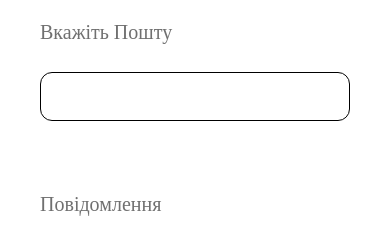
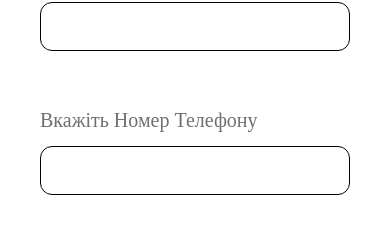
Before and after one commit to grinchikk1/repairtechlab, a React (Create React App) app: page /make_an_appointment in a window 390 px wide. Shown: the part 356-598 px from the top of the page. Built offline with nearby package versions, Linux system fonts and the light colour scheme; no server answers.

Commit message:
add phone to register

```diff
--- a/package.json
+++ b/package.json
@@ -1,6 +1,6 @@
 {
     "name": "repairtechlab",
-    "version": "0.1.4",
+    "version": "0.1.5",
     "private": true,
     "dependencies": {
         "@emotion/react": "^11.11.1",
--- a/src/App.js
+++ b/src/App.js
@@ -19,7 +19,6 @@ const NotFound = lazy(() => import("./pages/NotFound"));
 function App() {
     return (
         <Box
-            maxWidth="xl"
             sx={{
                 display: "flex",
                 flexDirection: "column",
--- a/src/components/AppBar.jsx
+++ b/src/components/AppBar.jsx
@@ -66,7 +66,6 @@ export default function PrimaryAppBar() {
 
     return (
         <AppBar
-            position="fixed"
             elevation={1}
             style={{ background: "rgba(255, 255, 255, 0.7)" }}
         >
--- a/src/pages/Admin.jsx
+++ b/src/pages/Admin.jsx
@@ -97,6 +97,9 @@ export default function Admin() {
                                     <Typography level="title-md">
                                         <b>Пошта: </b> {card.data.email}
                                     </Typography>
+                                    <Typography level="title-md">
+                                        <b>Телефон: </b> {card.data.phone}
+                                    </Typography>
                                     <Accordion
                                         elevation={0}
                                         sx={{
--- a/src/pages/MakeAnAppointment.jsx
+++ b/src/pages/MakeAnAppointment.jsx
@@ -12,6 +12,9 @@ import ButtonOutline from "../components/ButtonOutline";
 
 const validationSchema = Yup.object().shape({
     username: Yup.string().required("Поле обовʼязкове"),
+    phone: Yup.string()
+        .matches(/^\+?3?8?(0\d{9})$/, "Не вірний формат телефону")
+        .required("Поле обовʼязкове"),
     email: Yup.string()
         .email("Не вірний формат пошти")
         .required("Поле обовʼязкове"),
@@ -41,6 +44,7 @@ export default function MakeAnAppointment() {
         initialValues: {
             username: customer ? customer.name : "",
             email: customer ? customer.email : "",
+            phone: customer ? customer.phone : "",
             textField: "",
         },
         validationSchema,
@@ -48,6 +52,7 @@ export default function MakeAnAppointment() {
             const data = {
                 name: values.username,
                 email: values.email,
+                phone: values.phone,
                 textField: values.textField,
             };
             await addData(data);
@@ -79,7 +84,6 @@ export default function MakeAnAppointment() {
                 flexDirection: "column",
                 alignContent: "center",
                 justifyContent: "space-evenly",
-                height: "calc(100vh - 120px)",
                 pl: 4,
                 pr: 4,
                 pt: 10,
@@ -132,7 +136,27 @@ export default function MakeAnAppointment() {
                 onChange={formik.handleChange}
                 onBlur={formik.handleBlur}
             />
-
+            <Typography variant="h6" color="primary" sx={{ pt: 3, pb: 1 }}>
+                Вкажіть Номер Телефону
+            </Typography>
+            <TextField
+                type="tel"
+                name="phone"
+                value={formik.values.phone}
+                variant="outlined"
+                autoComplete="phone"
+                error={
+                    (formik.touched.phone || formik.submitCount > 0) &&
+                    Boolean(formik.errors.phone)
+                }
+                helperText={
+                    formik.touched.phone || formik.submitCount > 0
+                        ? formik.errors.phone || "\u200b"
+                        : " "
+                }
+                onChange={formik.handleChange}
+                onBlur={formik.handleBlur}
+            />
             <Typography variant="h6" color="primary" sx={{ pt: 3, pb: 1 }}>
                 Повідомлення
             </Typography>
--- a/src/pages/Profile.jsx
+++ b/src/pages/Profile.jsx
@@ -85,7 +85,7 @@ export default function Profile() {
             >
                 <Typography
                     variant="h4"
-                    sx={{ pt: 2, fontSize: { xs: 20, md: 30 } }}
+                    sx={{ pt: 2, fontSize: { xs: 26, md: 36 } }}
                 >
                     Профіль користувача
                 </Typography>
@@ -114,11 +114,14 @@ export default function Profile() {
                             {customer.name.charAt(0)}
                         </Avatar>
                         <Box>
-                            <Typography variant="h6">
+                            <Typography variant="h5">
                                 {customer.name}
                             </Typography>
-                            <Typography variant="h7">
+                            <Typography variant="h6">
                                 {customer.email}
+                            </Typography>
+                            <Typography variant="h6">
+                                {customer.phone}
                             </Typography>
                         </Box>
                     </Box>
--- a/src/pages/Register.jsx
+++ b/src/pages/Register.jsx
@@ -18,6 +18,9 @@ const validationSchema = Yup.object().shape({
     username: Yup.string().required("Поле обовʼязкове"),
     email: Yup.string()
         .email("Не вірний формат пошти")
+        .required("Поле обовʼязкове"),
+    phone: Yup.string()
+        .matches(/^\+?3?8?(0\d{9})$/, "Не вірний формат телефону")
         .required("Поле обовʼязкове"),
     password: Yup.string()
         .min(7, "Пароль має містити від 7 до 30 символів")
@@ -59,6 +62,7 @@ export default function Register() {
         initialValues: {
             username: "",
             email: "",
+            phone: "",
             password: "",
             confirmPassword: "",
         },
@@ -75,6 +79,7 @@ export default function Register() {
                     email: response.user.email,
                     uid: response.user.uid,
                     name: values.username,
+                    phone: values.phone,
                 };
 
                 dispatch(registerUser(data));
@@ -163,6 +168,27 @@ export default function Register() {
                 helperText={
                     formik.touched.email || formik.submitCount > 0
                         ? formik.errors.email || "\u200b"
+                        : " "
+                }
+            />
+            <Typography variant="h6" color="primary" sx={{ pt: 3, pb: 1 }}>
+                Вкажіть Номер Телефону
+            </Typography>
+            <TextField
+                type="tel"
+                variant="outlined"
+                name="phone"
+                value={formik.values.phone}
+                autoComplete="phone"
+                onChange={formik.handleChange}
+                onBlur={formik.handleBlur}
+                error={
+                    (formik.touched.phone || formik.submitCount > 0) &&
+                    Boolean(formik.errors.phone)
+                }
+                helperText={
+                    formik.touched.phone || formik.submitCount > 0
+                        ? formik.errors.phone || "\u200b"
                         : " "
                 }
             />
```
Also changed, not shown: 24 other files (tests, documents, lock files or other folders).
